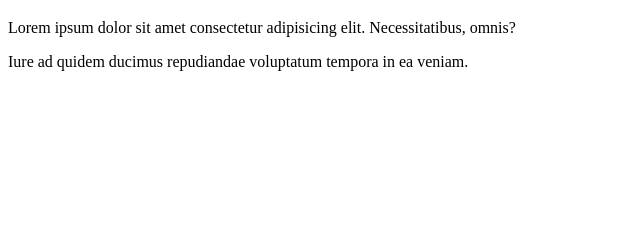
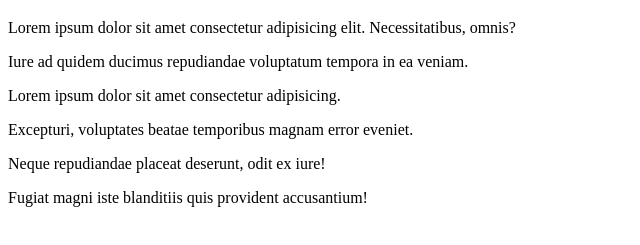
Before and after one commit to jdrjuan/curso-git-2023-08-07, a plain HTML site: page index.html in a window 1280 px wide. Shown: the part 61-306 px from the top of the page, without its empty margins (0-640 px from the left). Drawn offline with Linux system fonts and the light colour scheme.

Commit message:
Agrega información que faltaba en index.html

```diff
--- a/index.html
+++ b/index.html
@@ -8,5 +8,9 @@
         <h1>Inicio</h1>
         <p>Lorem ipsum dolor sit amet consectetur adipisicing elit. Necessitatibus, omnis?</p>
         <p>Iure ad quidem ducimus repudiandae voluptatum tempora in ea veniam.</p>
+        <p>Lorem ipsum dolor sit amet consectetur adipisicing.</p>
+        <p>Excepturi, voluptates beatae temporibus magnam error eveniet.</p>
+        <p>Neque repudiandae placeat deserunt, odit ex iure!</p>
+        <p>Fugiat magni iste blanditiis quis provident accusantium!</p>
     </body>
 </html>
```
